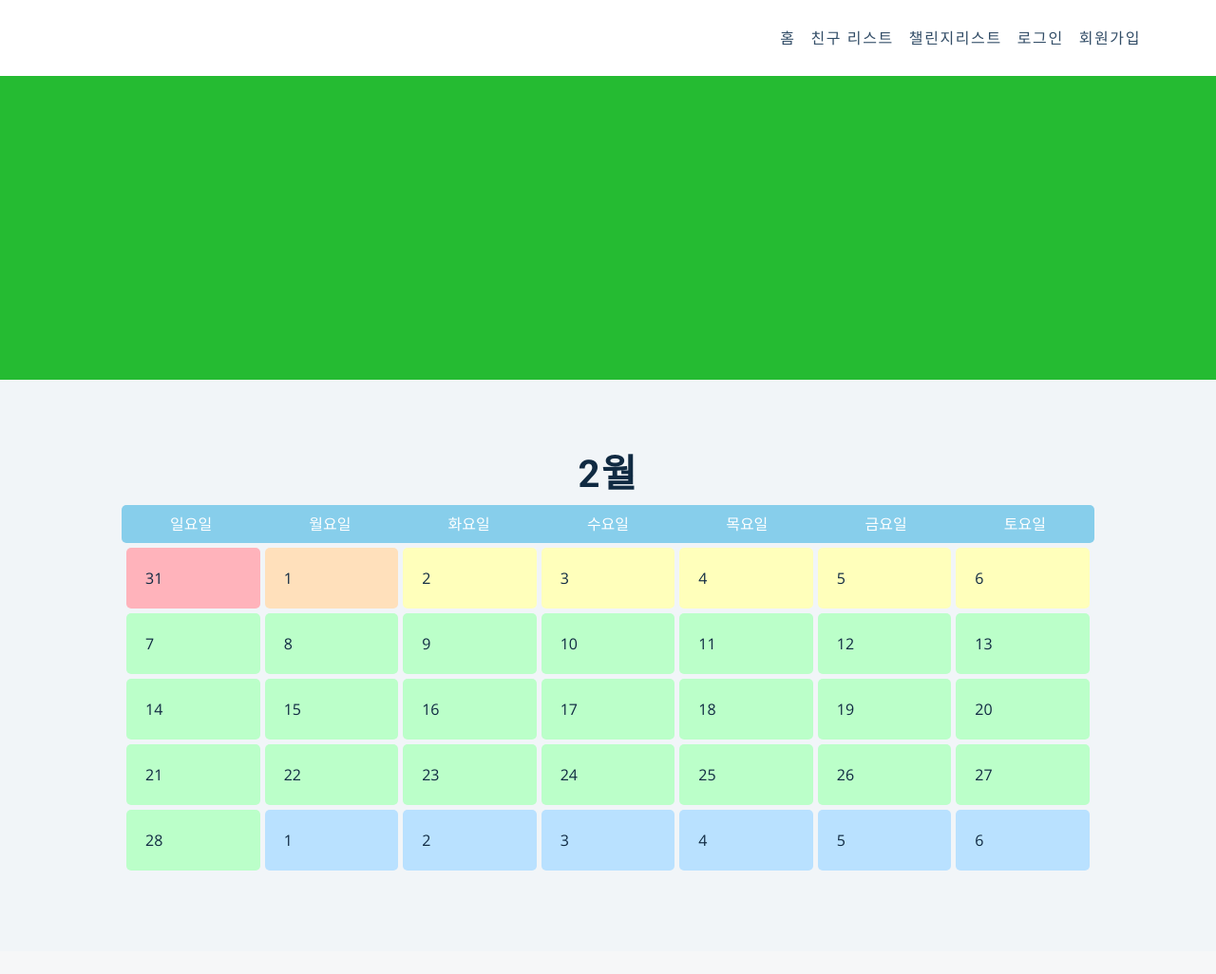
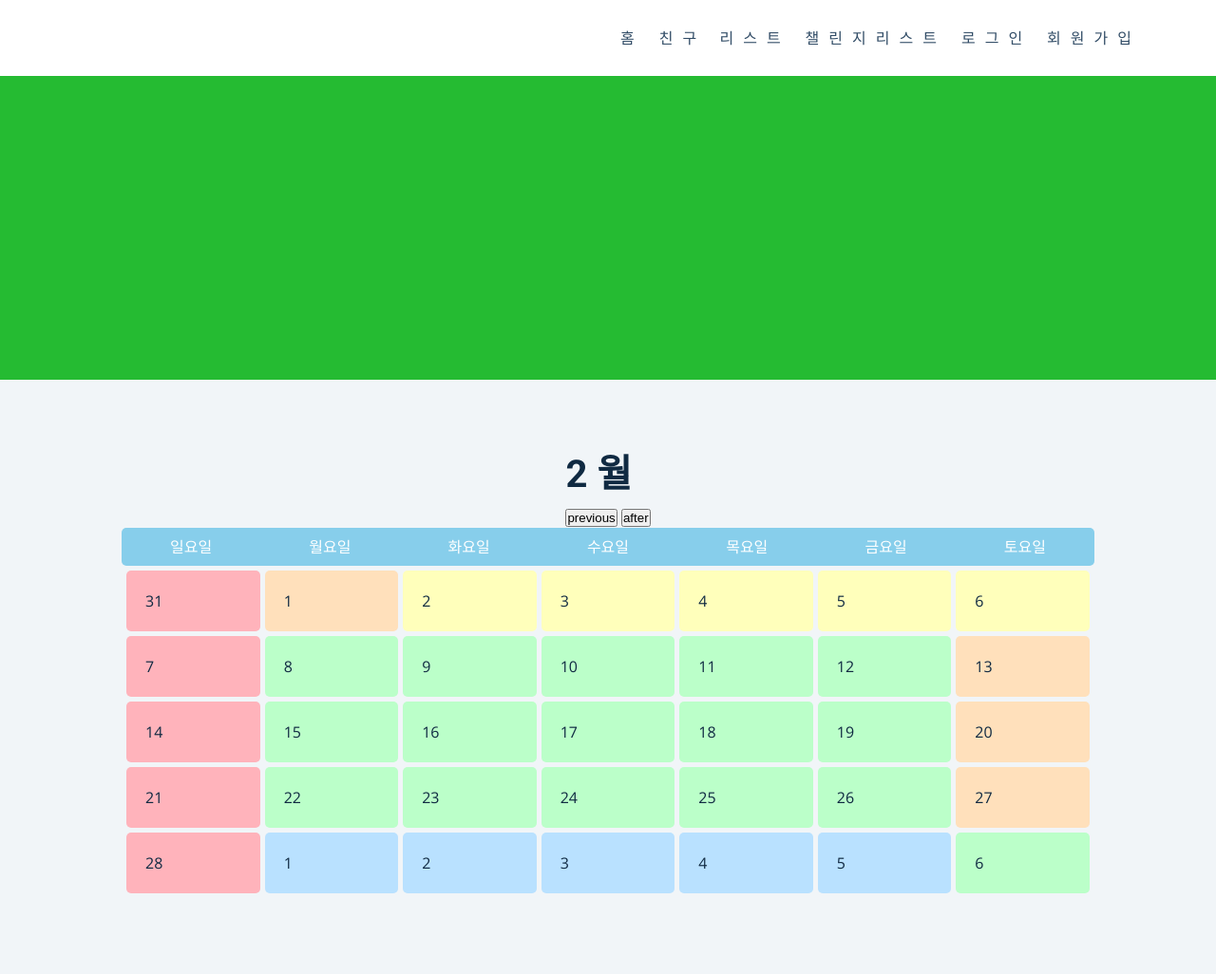
Before and after one commit to DOWITH-Developer/DOWITH, a Django app: page /challenge/calendar/ in a window 1280 px wide. Shown: the whole page at 95% size. Before the commit the page ends 917 px from the top, so only its background shows below. Run offline with Django 3.2, Linux system fonts and the light colour scheme; some libraries are stand-ins or nearby versions.

Commit message:
calendar 끝

```diff
--- a/challenge/templates/challenge/challenge_calendar.html
+++ b/challenge/templates/challenge/challenge_calendar.html
@@ -9,7 +9,11 @@
 
 {% block calendar %}
 <div class="calendar_container">
-    <h2 class="calendar_title"></h2>
+    <div class="calendar_header">
+        <h2 class="calendar_title"></h2>
+        <button class="previous">previous</button>
+        <button class="after">after</button>
+    </div>
     <div class="weekday">
         <div>일요일</div>
         <div>월요일</div>
--- a/config/static/css/calendar.css
+++ b/config/static/css/calendar.css
@@ -1,3 +1,11 @@
+:root {
+    --base: #BBFFC9;
+    --saturday: #FFE0BB;
+    --sunday: #FFB3BB;
+    --spacing: 10px;
+    --blur: 10px;
+}
+
 .calendar_container {
     margin: 0 auto;
     padding: 5rem 0;
--- a/config/static/js/calendar.js
+++ b/config/static/js/calendar.js
@@ -1,18 +1,14 @@
-let months = ["1월", "2월", "3월", "4월", "5월", "6월",
+let months = ["0월", "1월", "2월", "3월", "4월", "5월", "6월",
                     "7월", "8월", "9월", "10월", "11월", "12월"];
+
 const calendarTitle = document.querySelector('.calendar_title')
 const today = new Date();
-console.log(today);
-calendarTitle.innerHTML = months[today.getMonth()];
 
-console.log(calendarTitle);
 //날짜 데이터를 가공하는 함수
-const setCalendarData = (year, month) => {
+function setCalendarData(year, month){
     let calHtml = "";
-
     // 이번 달의 첫째 날 객체 반환
     const setDate = new Date(year, month - 1, 1);
-
     //이번 달의 첫째 날을 구합니다.
     const firstDay = setDate.getDate();
 
@@ -20,22 +16,12 @@
     const firstDayName = setDate.getDay();
 
     //이번 달의 마지막 날의 날짜(숫자)를 구합니다.
-const lastDay = new Date(
-today.getFullYear(),
-today.getMonth() + 1,
-0
-).getDate();
-
+    const lastDay = new Date(year, month, 0).getDate();
     //지난 달의 마지막 날의 날짜(숫자)를 구합니다.
-const prevLastDay = new Date(
-today.getFullYear(),
-today.getMonth(),
-0
-).getDate();
+    const prevLastDay = new Date(year, month-1, 0).getDate();
 
     let startDayCount = 1;
     let lastDayCount = 1;
-
     for (let i = 0; i < 5; i++) {
         for (let j = 0; j < 7; j++) {
         if (i == 0 && j < firstDayName) {
@@ -87,27 +73,27 @@
             if (j == 0) {
             // 스타일링을 위한 클래스 추가
             calHtml +=
-            `<div style='background-color:#BBFFC9;'class='calendar__day horizontalGutter verticalGutter'><span>${startDayCount}</span><span id='${year}${month}${setFixDayCount(startDayCount++)}'></span></div>`;
+                `<div style='background-color: var(--sunday);'class='calendar__day horizontalGutter verticalGutter'><span>${startDayCount}</span><span id='${year}${month}${setFixDayCount(startDayCount++)}'></span></div>`;
             } else if (j == 6) {
             // 스타일링을 위한 클래스 추가
             calHtml +=
-            `<div style='background-color:#BBFFC9;'class='calendar__day verticalGutter'><span>${startDayCount}</span><span id='${year}${month}${setFixDayCount(startDayCount++)}'></span></div>`;
+                `<div style='background-color: var(--saturday);'class='calendar__day verticalGutter'><span>${startDayCount}</span><span id='${year}${month}${setFixDayCount(startDayCount++)}'></span></div>`;
             } else {
             // 스타일링을 위한 클래스 추가
             calHtml +=
-            `<div style='background-color:#BBFFC9;'class='calendar__day horizontalGutter verticalGutter'><span>${startDayCount}</span><span id='${year}${month}${setFixDayCount(startDayCount++)}'></span></div>`;
+                `<div style='background-color: var(--base);'class='calendar__day horizontalGutter verticalGutter'><span>${startDayCount}</span><span id='${year}${month}${setFixDayCount(startDayCount++)}'></span></div>`;
             }
         }
-    // 이번 달 이후의 달 표시
+        //이번 달 이후의 달 표시
         else if (startDayCount > lastDay) {
             if (j == 0) {
             // 스타일링을 위한 클래스 추가
             calHtml +=
-            `<div style='background-color:#B9E1FF;' class='calendar__day horizontalGutter verticalGutter'><span>${lastDayCount++}</span><span></span></div>`;
+                `<div style='background-color:#BBFFC9;' class='calendar__day horizontalGutter verticalGutter'><span>${lastDayCount++}</span><span></span></div>`;
             } else if (j == 6) {
             // 스타일링을 위한 클래스 추가
             calHtml +=
-            `<div style='background-color:#B9E1FF;' class='calendar__day verticalGutter'><span>${lastDayCount++}</span><span></span></div>`;
+                `<div style='background-color:#BBFFC9;' class='calendar__day verticalGutter'><span>${lastDayCount++}</span><span></span></div>`;
             } else {
             // 스타일링을 위한 클래스 추가
             calHtml +=
@@ -116,10 +102,12 @@
         }
         }
     }
+    console.log(`변수로 넘어오는 달 : ${month}`)
+    calendarTitle.innerHTML = months[(+month)%13];
+    console.log(`제목 : ${months[(+month)%13]}`)
     document
         .querySelector(".calendar")
         .insertAdjacentHTML("beforeend", calHtml);
-
 };
 
 
@@ -133,8 +121,53 @@
     return fixNum;
 };
 
-if (today.getMonth() + 1 < 10) {
-setCalendarData(today.getFullYear(), "0" + (today.getMonth() + 1));
+
+
+// TODO
+// 1. 다음 달 표시
+//  - after 버튼을 클릭하면 다음 달 (년도를 신경쓰지 말고 구해보자)
+//  - 저번 달 보여주는 걸 지우는 함수
+// 2. 지난 달 표시
+// 3. 년도가 바뀔 때 연도를 바꿔주는 함수 + 년도가 바뀔 때 함수 위에 이름도
+// 4. 날짜 선택자로 선택
+// 5. 오늘 날짜 표시
+// 6. 리펙토링 범수쓰 함수 구성 참고
+// 7. 일주일 단위 보여주기
+let thisMonth = today.getMonth()+1;
+let thisYear = today.getFullYear();
+let plus = 1;
+let minus = 1;
+
+function selectMonth(thisMonth, thisYear){
+    if (thisMonth < 10) {
+        setCalendarData(thisYear, "0" + thisMonth);
     } else {
-setCalendarData(today.getFullYear(), "" + (today.getMonth() + 1));
+        setCalendarData(thisYear, "" + thisMonth);
     }
+    console.log(`${thisMonth}+${thisYear}`)
+}
+
+
+let afterMonth = document.querySelector('.after');
+afterMonth.addEventListener('click', () => {
+    thisMonth += plus;
+    document.querySelector(".calendar").innerHTML = ""
+    thisYear = (thisMonth === 13) ? thisYear + 1 : thisYear;
+    thisMonth = (thisMonth === 13) ? 1 : thisMonth;
+    console.log(`이번 달 : ${thisMonth}`);
+    console.log(`이번 년 : ${thisYear}`);
+    selectMonth(thisMonth, thisYear);
+})
+
+let previousMonth = document.querySelector('.previous');
+previousMonth.addEventListener('click', () => {
+    thisMonth -= minus;
+    document.querySelector(".calendar").innerHTML = ""
+    thisYear = (thisMonth === 0) ? thisYear - 1 : thisYear;
+    thisMonth = (thisMonth === 0) ? 12 : thisMonth;
+    console.log(`이번 달 : ${thisMonth}`);
+    console.log(`이번 년 : ${thisYear}`);
+    selectMonth(thisMonth, thisYear);
+})
+
+window.addEventListener('DOMContentLoaded', selectMonth(thisMonth, thisYear))
```
Lines whose indentation alone changed are shown as unchanged.
